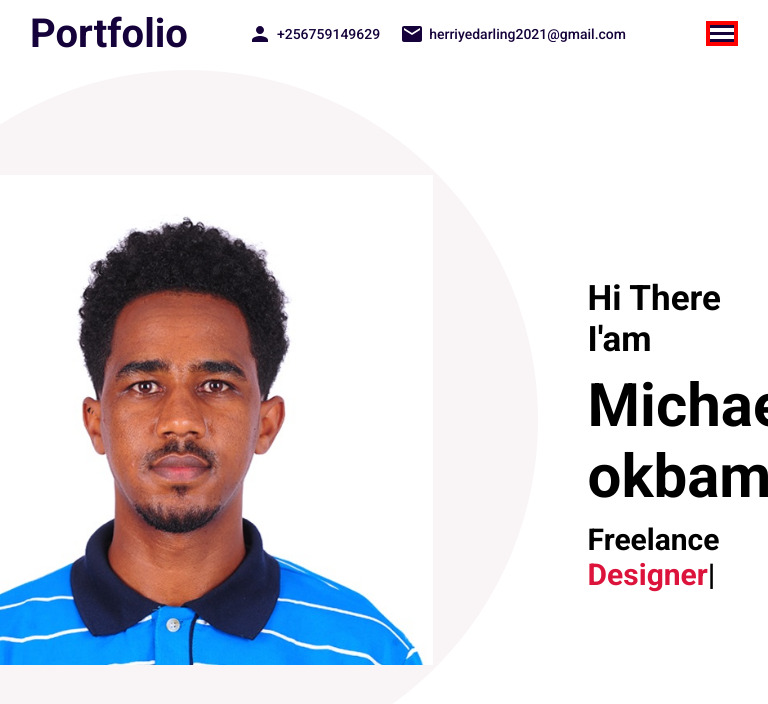
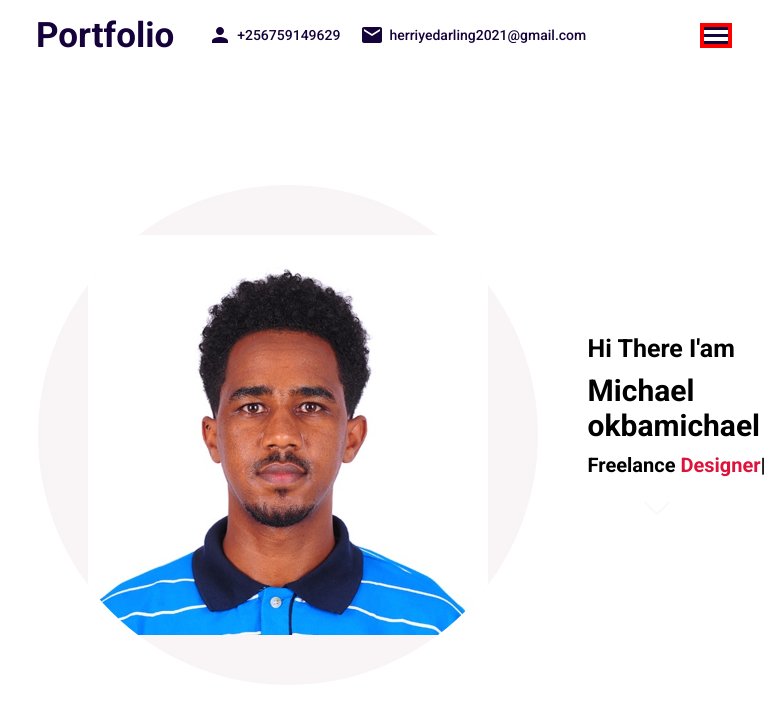
Before and after one commit to ghermaico135/my-portfolio-design, a React (Create React App) app: page / in a window 768 px wide. Shown: the top 704 px of the page. Built offline with nearby package versions, Linux system fonts and the light colour scheme.

Commit message:
Adding responsiveness

```diff
--- a/src/components/intro/intro.css
+++ b/src/components/intro/intro.css
@@ -4,15 +4,18 @@
 
 }
 
+
 .left-intro{
     flex: 0.7;
     overflow: hidden;
+
 }
 
 .right-intro{
     flex: 0.3;
     overflow: hidden;
     position: relative;
+
 
 }
 
@@ -26,6 +29,7 @@
     align-items: center;
     justify-content: center;
     float: right;
+
 }
 
 .introImg{
@@ -39,7 +43,6 @@
     display: flex;
     flex-direction: column;
     justify-content: center;
-
 }
 
 .wrapper-intro h1{
@@ -76,3 +79,77 @@
         opacity: 0;
     }
 }
+
+/* mobile responsive */
+@media screen and (max-width :768px) {
+    .intro{
+        flex-direction: column;
+        align-items: center;
+        justify-content: space-around;
+    }
+
+    .left-intro{
+        flex: 0.6
+    }
+
+    .imgContainer{
+        width: 500px;
+        height: 500px;
+    }
+
+    .introImg{
+        height: 60%;
+    }
+
+    .wrapper-intro{
+      flex: 0.4;
+      flex-direction: column;
+
+    }
+
+    .wrapper-intro h1{
+        font-size: 30px;
+    }
+
+    .wrapper-intro h2{
+        font-size: 25px;
+    }
+
+    .wrapper-intro h3{
+        font-size: 20px;
+        margin-bottom: 25px;
+    }
+    .intro-link{
+        position: relative;
+
+    }
+
+}
+
+/* tablet responsive */
+
+@media screen and (min-width: 768px) {
+    .intro{
+        display: flex;
+        flex-direction: row;
+        align-items: center;
+        justify-content: space-between;
+    }
+
+    .left-intro{
+       flex: 0.7;
+    }
+
+    .introImg{
+        height: 80%;
+    }
+
+    .wrapper-intro h1{
+        font-size: 30px;
+    }
+
+    .intro-link{
+        position: relative;
+
+    }
+}
--- a/src/components/topbar/topbar.css
+++ b/src/components/topbar/topbar.css
@@ -7,6 +7,7 @@
     top: 0;
     z-index: 3;
     overflow-y: hidden;
+
 }
 
 .active{
@@ -24,6 +25,7 @@
 .left{
     display: flex;
     align-items: center;
+
 }
 
 .logo{
@@ -95,3 +97,69 @@
     top: 50%;
     background-color: inherit;
 }
+
+/* mobile responsive */
+@media screen and (max-width:768px){
+
+    .topbar{
+        height: 70px;
+        padding: 3px;
+    }
+    .wrapper{
+       height: 100%;
+       padding: 0px;
+    }
+
+    .logo{
+        font-size: 14px;
+        margin-right:10px;
+
+    }
+    .itemContainer{
+        margin-left: 5px;
+    }
+
+    .icon{
+        margin-right: 2px;
+    }
+
+    .itemContainer span{
+        font-size:9px ;
+
+    }
+
+
+}
+
+/* tablet responsive */
+@media screen and (min-width: 768px)  {
+
+    .topbar{
+        height: 70px;
+        padding: 6px;
+    }
+    .wrapper{
+       height: 100%;
+       padding: 10px 30px;
+    }
+
+    .logo{
+        font-size: 35px;
+        margin-right:14px;
+
+    }
+    .itemContainer{
+        margin-left: 20px;
+    }
+
+    .icon{
+        margin-right: 5px;
+    }
+
+    .itemContainer span{
+        font-size:14px ;
+
+    }
+
+
+}
```
Also changed, not shown: src/components/intro/Intro.jsx (+3 -4 lines).
